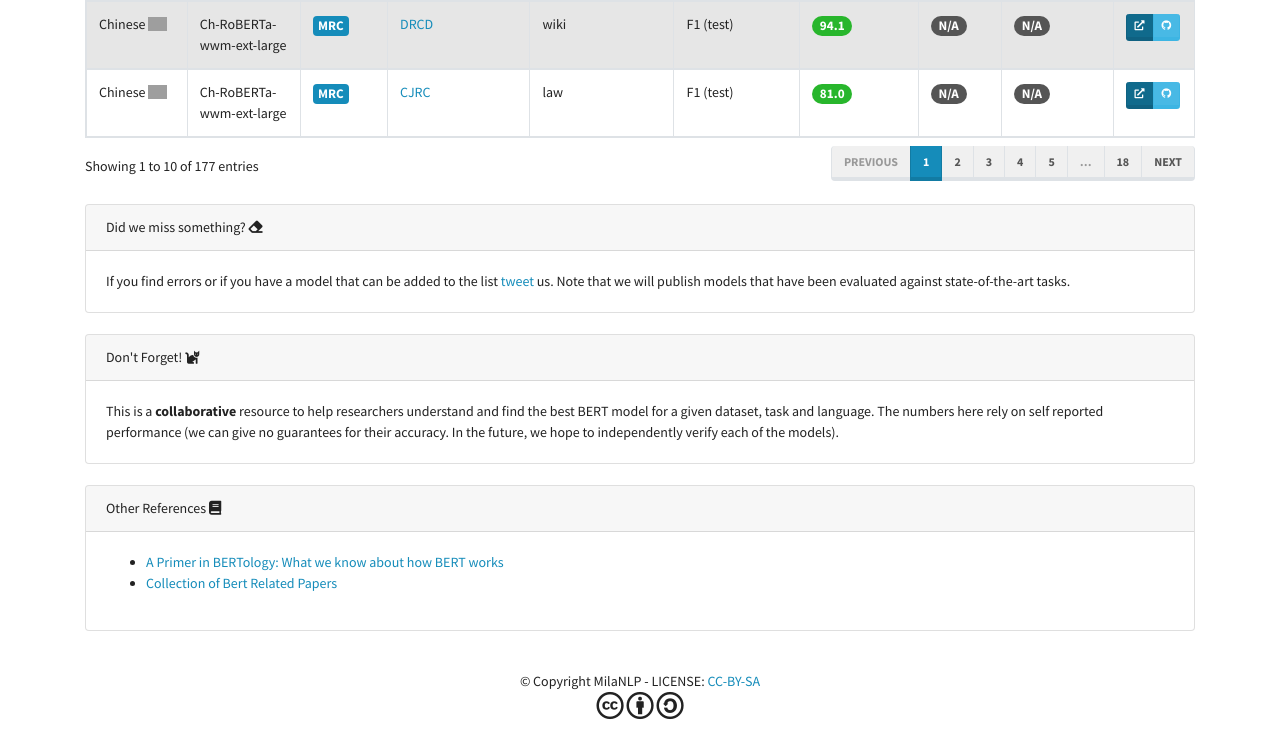
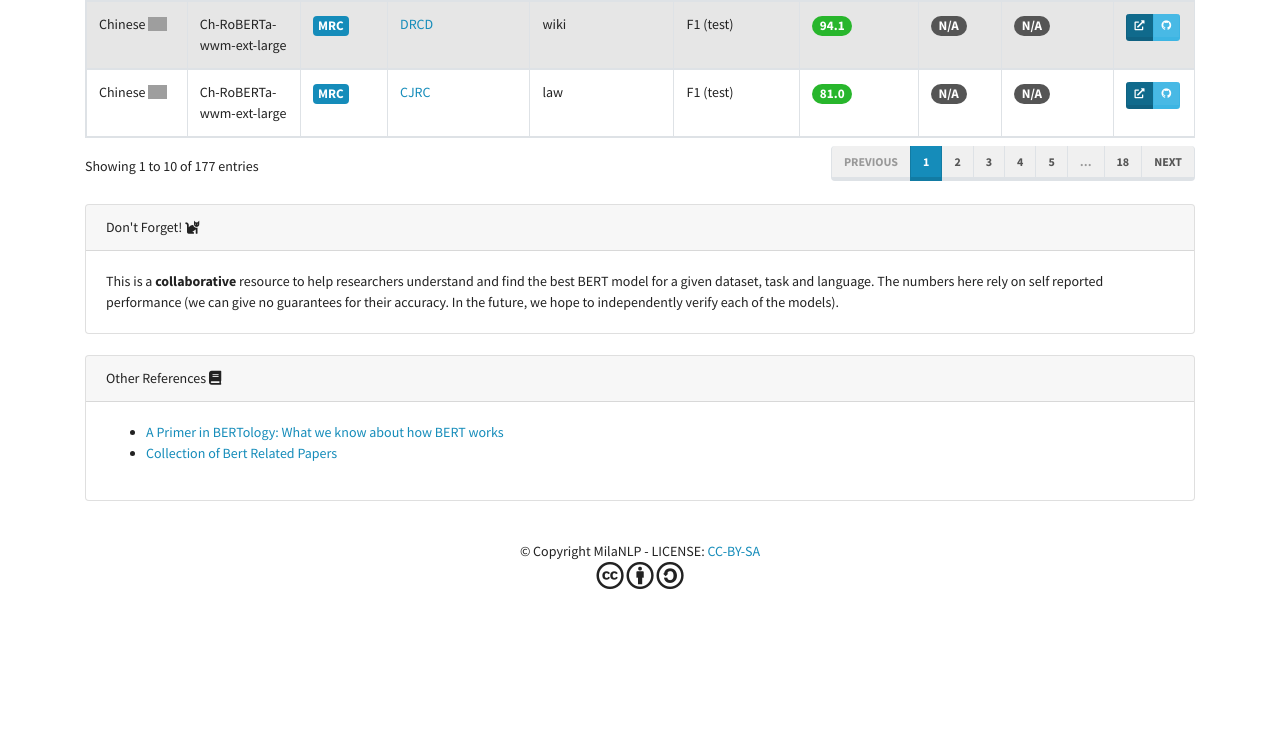
Before and after one commit to MilaNLProc/bertlang, a Flask app: page / in a window 1280 px wide. Shown: the part 978-1716 px from the top of the page. After the commit the page ends 1567 px from the top, so only its background shows below. Run offline with Flask 2, Linux system fonts and the light colour scheme; some libraries are stand-ins or nearby versions; grey boxes are pictures that could not be loaded.

Commit message:
removing line

```diff
--- a/templates/index.html
+++ b/templates/index.html
@@ -127,19 +127,6 @@
     <br>
     <div class="row">
       <div class="col-md-12">
-        <div class="card">
-          <div class="card-header">
-            Did we miss something? <i class="fas fa-eraser"></i>
-          </div>
-          <div class="card-body">
-            <p class="card-text">If you find errors or if you have a model that can be added to the list <a href="https://twitter.com/MilaNLProc"> tweet</a> us. Note that we will publish models that have been evaluated against state-of-the-art tasks.</p>
-          </div>
-        </div>
-      </div>
-    </div>
-    <br>
-    <div class="row">
-      <div class="col-md-12">
 
         <div class="card">
           <div class="card-header">
```
